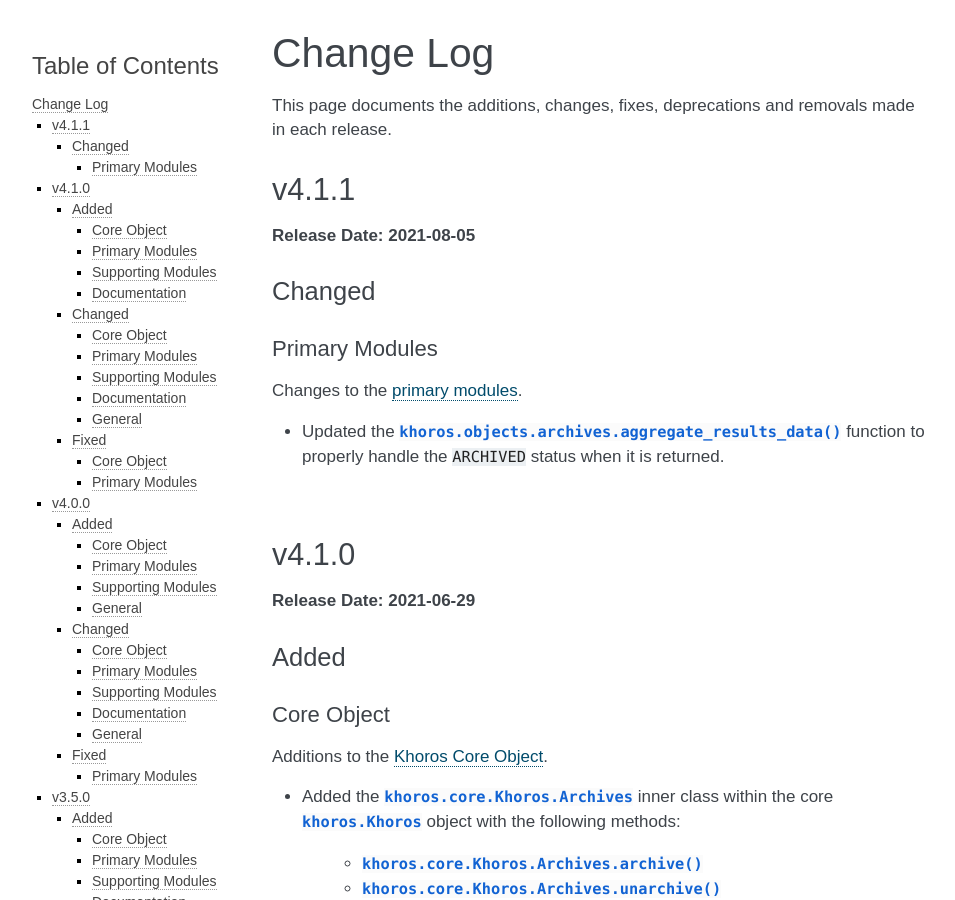
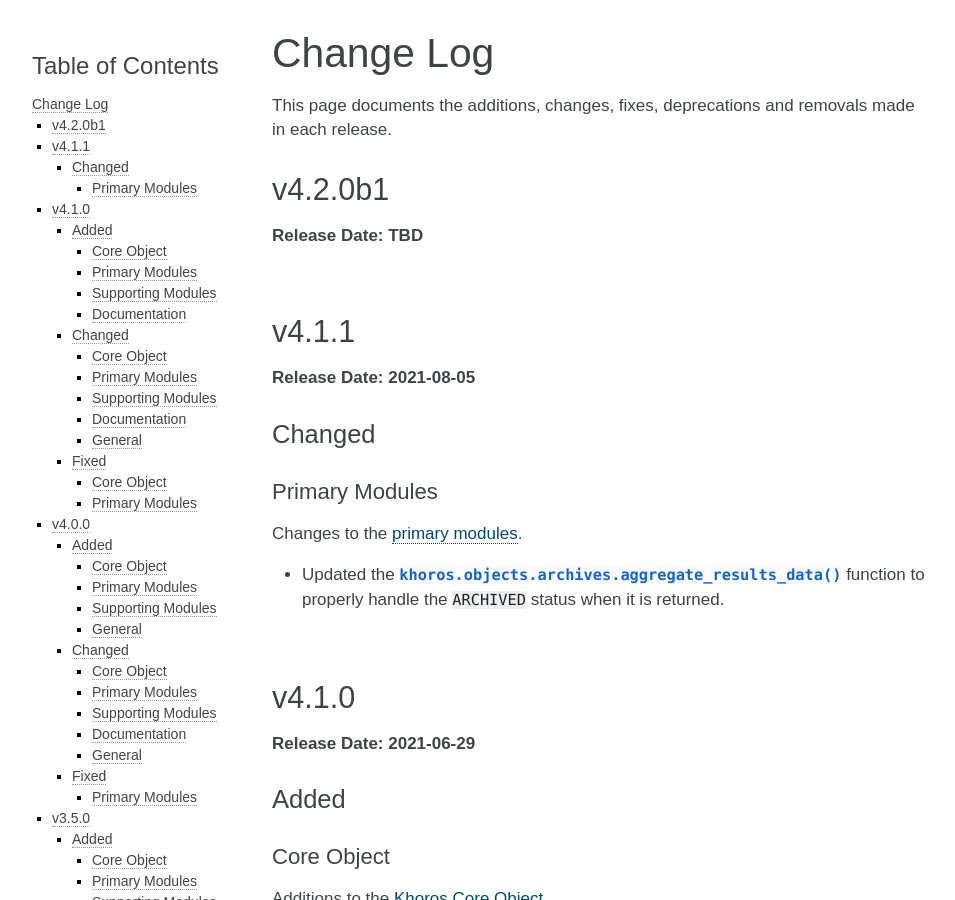
Before and after one commit to jeffshurtliff/khoros, a Sphinx documentation site: the page built from docs/changelog.rst, in a window 1280 px wide and 900 px high. Shown: the whole window, without its empty margins (148-1103 px from the left). Built offline with Sphinx 7.4.7, drawn with Linux system fonts in a browser that asks for light colours; the version number could not be read and is left out.

Commit message:
Added a 4.2.0b1 section to changelog.rst

```diff
--- a/docs/changelog.rst
+++ b/docs/changelog.rst
@@ -2,6 +2,13 @@
 Change Log
 ##########
 This page documents the additions, changes, fixes, deprecations and removals made in each release.
+
+********
+v4.2.0b1
+********
+**Release Date: TBD**
+
+|
 
 ******
 v4.1.1
```
